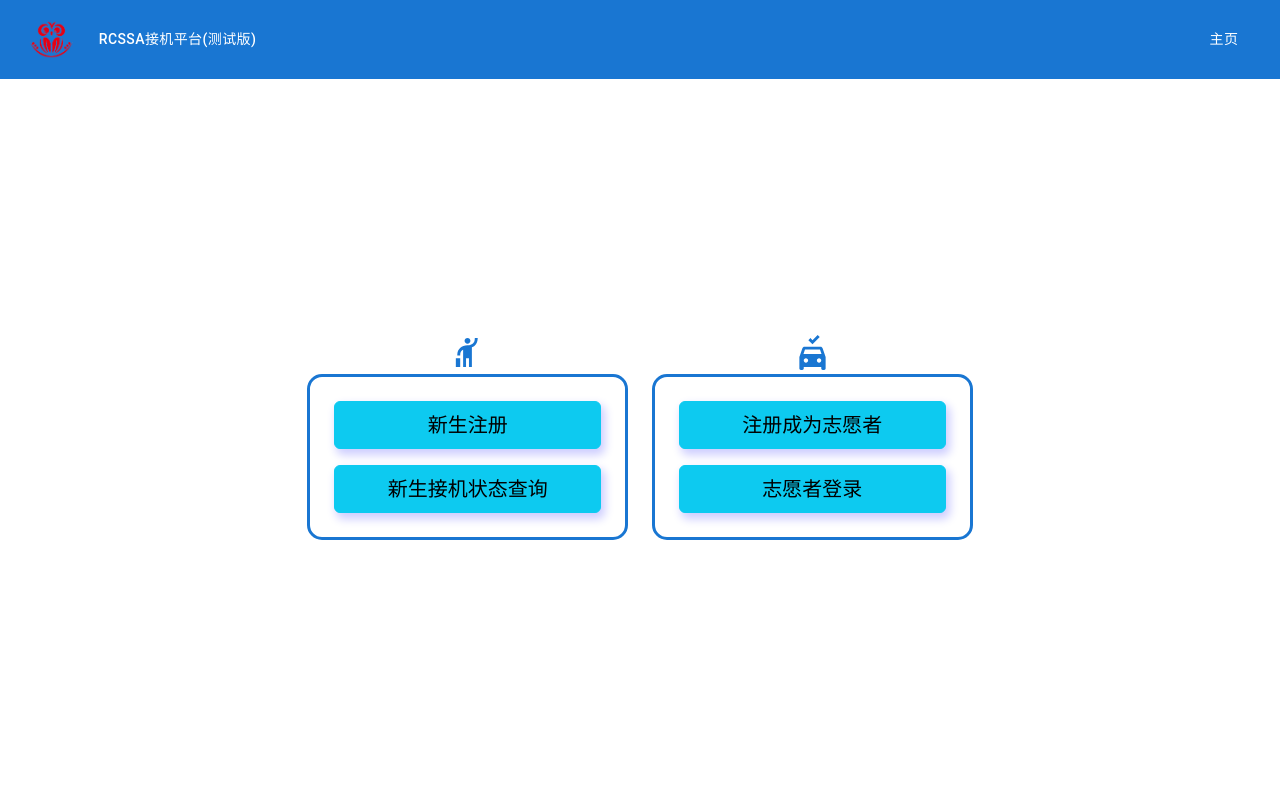
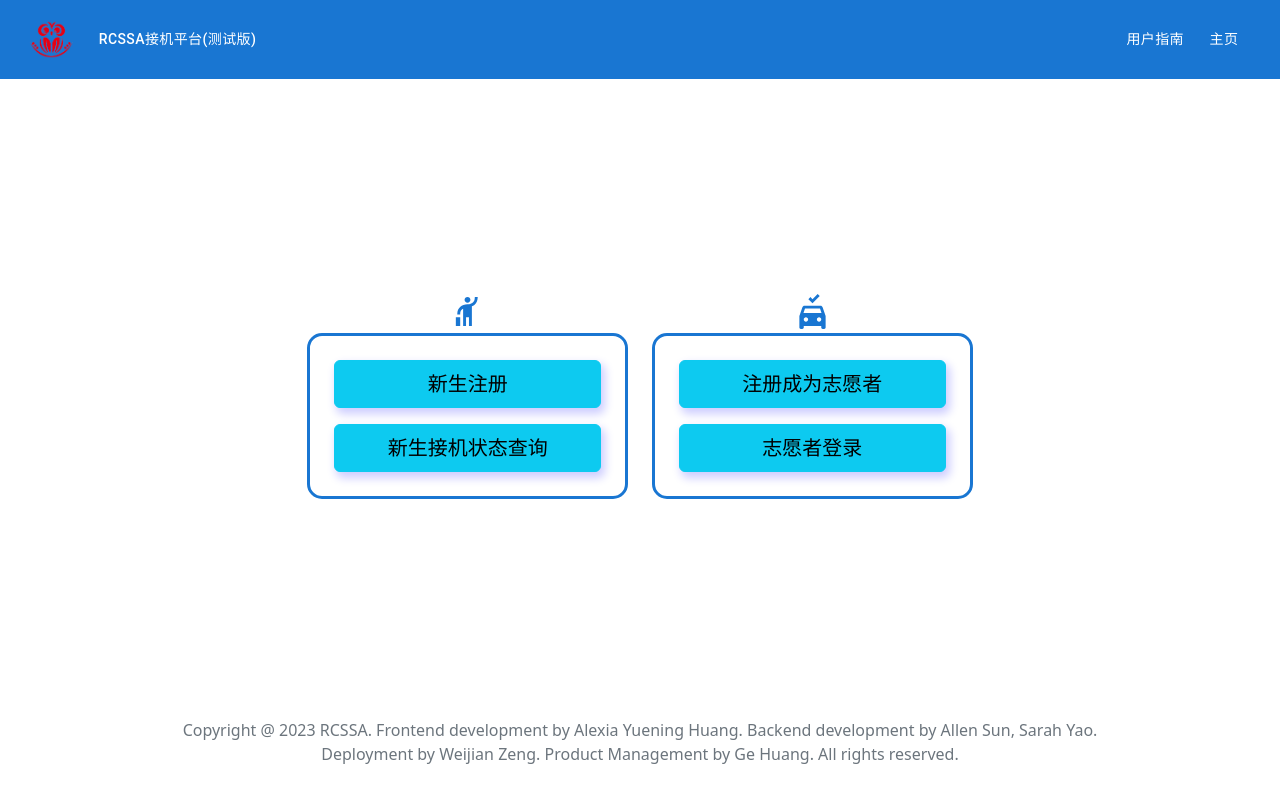
Before and after one commit to RCSSA/Freshmen-Airport-Pickup-Frontend, a React (Create React App) app in the folder airport-pickup/: page / in a window 1280 px wide. Built offline with nearby package versions, Linux system fonts and the light colour scheme.

Commit message:
Alexia1 (#13)
* update status pages, fix timezone

* update requireauth

* update choosetime page and other frontends

* connect status page

* add delete button

* update info page

* update modal

* add copyrights

* update volunteer modal

```diff
--- a/airport-pickup/src/component/BtnAppBar.js
+++ b/airport-pickup/src/component/BtnAppBar.js
@@ -34,6 +34,10 @@ export default function BtnAppBar() {
               RCSSA接机平台(测试版)
             </Button>
           </Typography>
+          <Button color="inherit" onClick={()=>{window.location="https://www.google.com"}}>
+            {/* placeholder url */}
+            用户指南
+          </Button>
           <Button color="inherit" onClick={redirectToHomepage}>
             主页
           </Button>
--- /dev/null
+++ b/airport-pickup/src/component/DeleteModal.js
@@ -0,0 +1,30 @@
+import React from 'react'
+
+export default function DeleteModal(props) {
+  return (
+    <div>
+        <button type="button" className={props.btnClassName} data-bs-toggle="modal" data-bs-target="#exampleModal">
+            {props.btnChildren}
+        </button>
+
+        <div className="modal fade" id="exampleModal" tabindex="-1" aria-labelledby="exampleModalLabel" aria-hidden="true">
+        <div className="modal-dialog modal-dialog-centered">
+            <div className="modal-content p-3">
+                <div className="modal-header border-0">
+                    <h1 className="modal-title fs-5" id="exampleModalLabel">{props.modalTitle}</h1>
+                    <button type="button" className="btn-close" data-bs-dismiss="modal" aria-label="Close"></button>
+                </div>
+                <div className="modal-body">
+                    {props.modalBody}
+                </div>
+                <div className="modal-footer border-0">
+                    <button type="button" className="btn btn-secondary" data-bs-dismiss="modal">取消</button>
+                    <button type="button" className="btn btn-primary" onClick={props.deleteHandler}>确认</button>
+                </div>
+            </div>
+        </div>
+        </div>
+    </div>
+
+  )
+}
--- a/airport-pickup/src/pages/Homepage.js
+++ b/airport-pickup/src/pages/Homepage.js
@@ -18,7 +18,8 @@ export default function Homepage(props) {
   }, []);
 
   return (
-    <div className="full-white d-flex justify-content-center align-items-center">
+    <div className="full-white pb-3 px-2">
+      <div className="d-flex justify-content-center align-items-center" style={{height: "94%"}}>
         <div className="row">
           <div className="col-12 col-md-6 d-flex flex-column justify-content-center align-items-center p-2">
             <HailIcon fontSize="large" color="primary" />
@@ -61,5 +62,9 @@ export default function Homepage(props) {
           </div>
         </div>
       </div>
+      <div className="d-flex justify-content-center text-secondary text-center">Copyright @ 2023 RCSSA. Frontend development by Alexia Yuening Huang.
+      Backend development by Allen Sun, Sarah Yao. <br/> Deployment by Weijian Zeng. Product Management by Ge Huang. All rights reserved.</div>
+    </div>
+
   );
 }
--- a/airport-pickup/src/pages/students/newStudentPage.js
+++ b/airport-pickup/src/pages/students/newStudentPage.js
@@ -134,7 +134,7 @@ export default function NewStudentPage(props) {
                     </label>
                     <input
                       type="text"
-                      pattern="[A-Za-z]+"
+                      pattern = "[A-Za-z]+"
                       className="form-control"
                       id="validationCustom01"
                       placeholder="e.g. Juan"
@@ -149,7 +149,7 @@ export default function NewStudentPage(props) {
                     </label>
                     <input
                       type="text"
-                      pattern="[A-Za-z]+"
+                      pattern = "[A-Za-z]+"
                       className="form-control"
                       id="validationCustom02"
                       placeholder="e.g. Huang"
--- a/airport-pickup/src/pages/students/studentAllocatePage.js
+++ b/airport-pickup/src/pages/students/studentAllocatePage.js
@@ -1,6 +1,7 @@
 import React from "react";
 import { useNavigate } from "react-router-dom";
 import ProgressStepper from "../../component/ProgressStepper";
+import DeleteModal from "../../component/DeleteModal";
 import { serverUrl } from "../../const";
 
 export default function StudentAllocatePage(props) {
@@ -34,7 +35,7 @@ export default function StudentAllocatePage(props) {
   };
   return (
     <div className="d-flex flex-column align-items-center full-width">
-      <div className="mt-5 full-width pt-3">
+        <div className="mt-5 full-width pt-3">
         <ProgressStepper progress={props.progress} />
       </div>
       <div className="row full-width px-5 pt-2">
@@ -72,16 +73,11 @@ export default function StudentAllocatePage(props) {
                 ? props.volInfo.vol_wechat
                 : ""}
             </div>
-          </div>
         </div>
       </div>
       <div className="d-flex full-width flex-column align-items-center">
-        <button
-          className="btn btn-outline-info fs-5 py-2 btn-danger"
-          onClick={handleStudentDelete}
-        >
-          信息有误或取消接机，点此注销账号
-        </button>
+        <DeleteModal deleteHandler={handleStudentDelete} btnClassName="btn btn-outline-warning fs-5 py-2" btnChildren={"信息有误或取消接机，点此注销账号"}
+          modalTitle={"确认注销账号？"} modalBody={"一旦确认，您在接机平台上此账号的所有信息将被删除，且不可恢复。您可以通过重新输入个人信息来注册新的账号。"}/>
         <button
           onClick={() => {
             navigate("/");
@@ -92,5 +88,6 @@ export default function StudentAllocatePage(props) {
         </button>
       </div>
     </div>
-  );
+  </div>
+  )
 }
--- a/airport-pickup/src/pages/volunteers/Registerpage.js
+++ b/airport-pickup/src/pages/volunteers/Registerpage.js
@@ -47,7 +47,6 @@ export default function RegisterPage(props) {
         //     props.setStatus(2);
         //     navigate("/status");
         //   }
-
         if (data.status === true) {
           props.setStatus(1);
           navigate("/status");
@@ -85,7 +84,7 @@ export default function RegisterPage(props) {
             <div className="fw-bold mb-2">名（请输入拼音）</div>
             <input
               type="text"
-              pattern="[A-Za-z]+"
+              pattern = "[A-Za-z]+"
               className="form-control"
               value={firstName}
               onChange={(e) => setFirstName(e.target.value)}
@@ -97,7 +96,7 @@ export default function RegisterPage(props) {
             <div className="fw-bold mb-2">姓（请输入拼音）</div>
             <input
               type="text"
-              pattern="[A-Za-z]+"
+              pattern = "[A-Za-z]+"
               className="form-control"
               value={lastName}
               onChange={(e) => setLastName(e.target.value)}
--- a/airport-pickup/src/pages/volunteers/TimeInfoPage.js
+++ b/airport-pickup/src/pages/volunteers/TimeInfoPage.js
@@ -1,6 +1,7 @@
 import React, { useEffect } from "react";
 import { useNavigate } from "react-router-dom";
 import { serverUrl } from "../../const";
+import DeleteModal from "../../component/DeleteModal";
 
 export default function TimeInfoPage(props) {
   const navigate = useNavigate();
@@ -66,16 +67,19 @@ export default function TimeInfoPage(props) {
                 </div>
                 <div className="col-12 col-lg-6 d-flex align-items-center justify-content-end">
                   <p className="text-success me-3 mt-3">状态: 分配成功</p>
-                  <div
+                  <DeleteModal deleteHandler={()=>handleDeleteByIndex(index)} btnClassName="btn btn-outline-danger"
+                    btnChildren={"删除"} modalTitle={"确认删除该分配信息？"} modalBody={"...待阐明"}/>
+                  {/* <div
                     className="btn btn-outline-danger"
                     onClick={() => {
                       handleDeleteByIndex(index);
                     }}
                   >
                     删除
-                  </div>
+                  </div> */}
                 </div>
               </div>
+
             </div>
           ))}
         </div>
--- a/airport-pickup/src/stylings/styleAH.css
+++ b/airport-pickup/src/stylings/styleAH.css
@@ -1,12 +1,15 @@
 .full-white{
     background-color: white;
     width: 100vw;
-    height: 90vh;
-    overflow: hidden;
+    height: 87vh;
 }
 
 .full-width{
     width: 100%;
+}
+
+.full-height{
+    height: 100%;
 }
 
 .color-light-blue{
```
Lines whose indentation alone changed are shown as unchanged.
